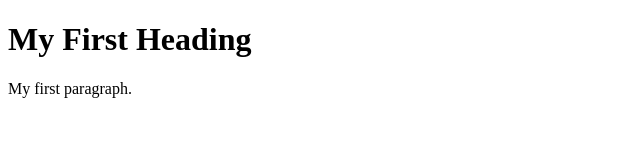
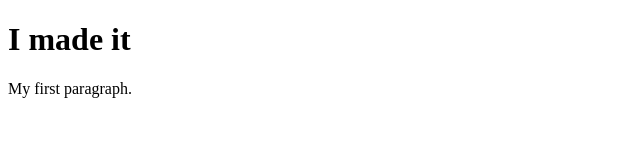
Before and after one commit to MMakina/MMakina.github.io, a plain HTML site: page index.html in a window 1280 px wide. Shown: the whole page, without its empty margins (0-640 px from the left). Drawn offline with Linux system fonts and the light colour scheme.

Commit message:
Update and rename Example1.html to index.html

```diff
--- a/Example1.html
+++ b/index.html
@@ -17,14 +17,14 @@ if you find that useful -->
 <!-- The head contains things that you do not see on the page -->
 
 <head>
-    <title>Page Title</title>
+    <title>My first page</title>
 </head>
 
 <!-- The body contains thigs you see -->
 <!-- Most elements both open and close, with the content in the middle -->
 <!-- Indenting is optional, but helps with readability -->
 <body>
-    <h1>My First Heading</h1>
+    <h1>I made it</h1>
     <p>My first paragraph.</p>
 </body>
 </html>
```
